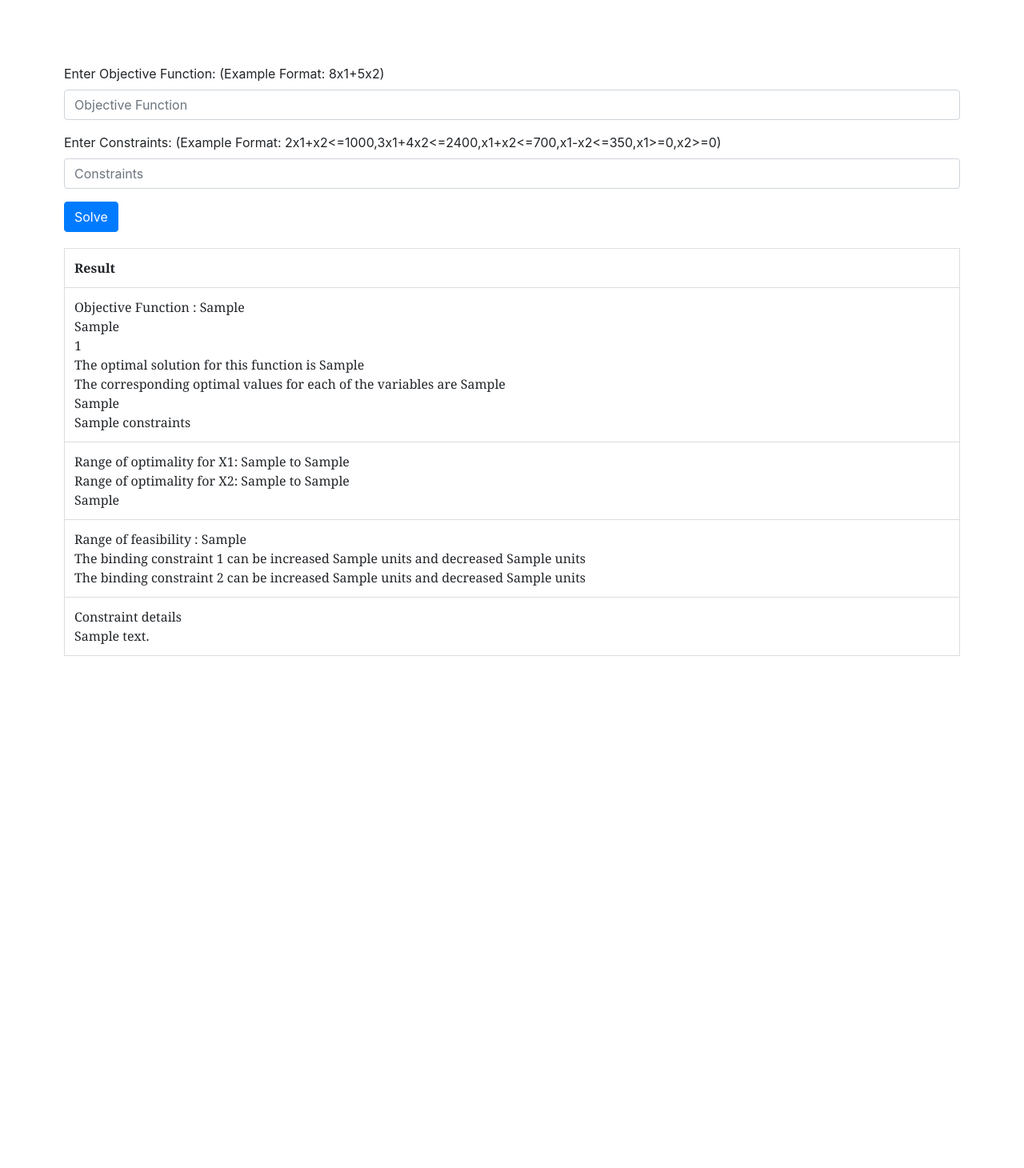
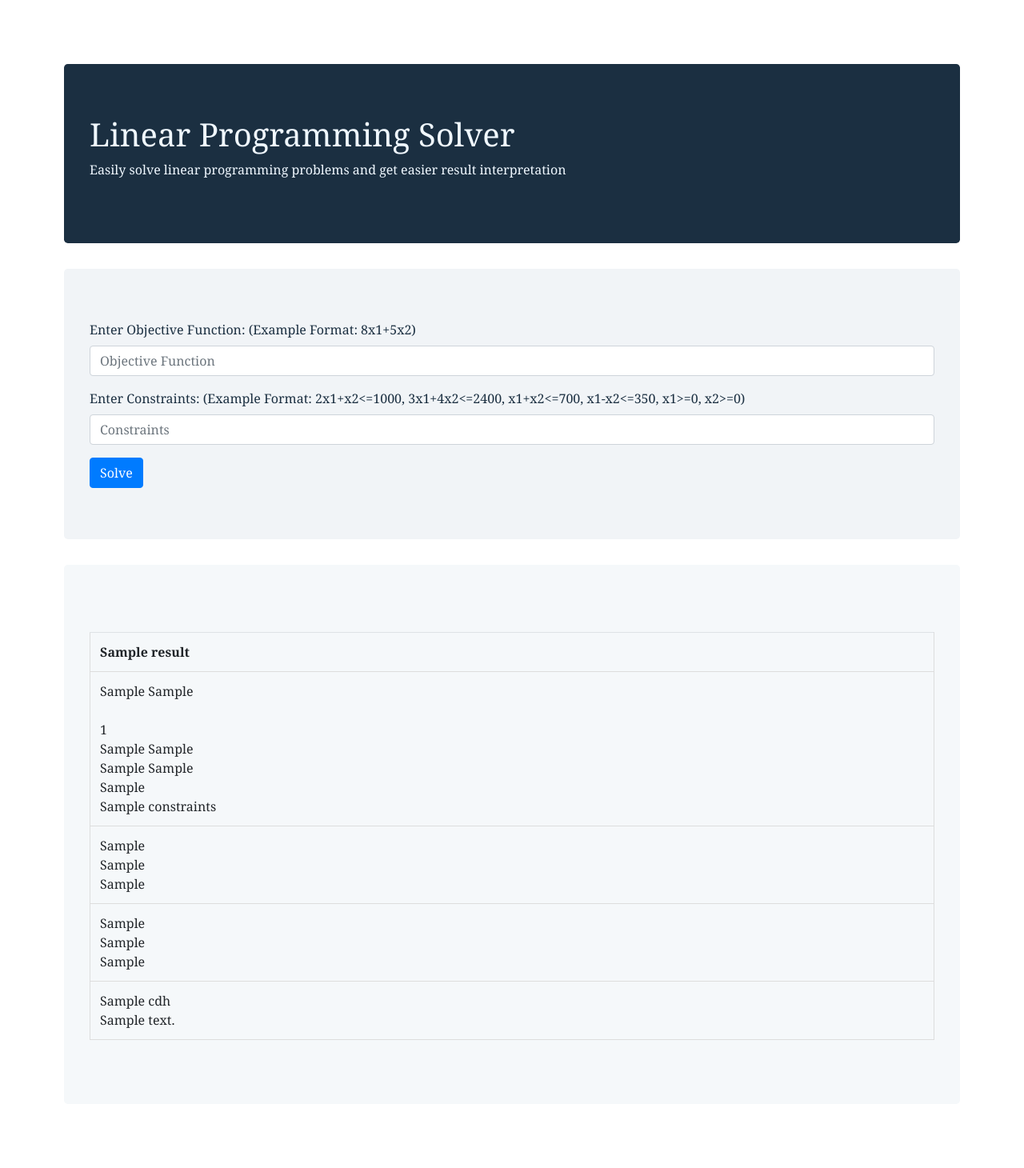
Before and after one commit to AnikaTabassum/linear_programming, a Flask app: template templates/form.html in a window 1280 px wide. Shown: the whole page at 80% size. Before the commit the page ends 820 px from the top, so only its background shows below. Run offline with Flask 2, Linux system fonts and the light colour scheme; the template is opened without the code that fills it: most values are stand-ins (such as "Sample title", 1, 10 or a date in 2020); some libraries are stand-ins or nearby versions.

Commit message:
UI updated

```diff
--- a/app.py
+++ b/app.py
@@ -352,8 +352,9 @@ def main(ObjectiveFunction, ConstraintList):
     command = ObjectiveFunction
     splitted_command = command.split()
 
+    ans_map['Result'] = "Result"
     ans_map['Objective_Function'] = command
-    ans_map["obj_func_exp"] = " Need to find the optimal solution for this."
+    ans_map["obj_func_exp"] = " Need to find the optimal solution for the objective function: "
 
     todo = splitted_command[0]
 
@@ -381,6 +382,8 @@ def main(ObjectiveFunction, ConstraintList):
         ans_map['RangeOfOptimality_minValX2']=optimalityRange['minValX2']
         ans_map['RangeOfOptimality_maxValX2']=optimalityRange['maxValX2']
 
+        ans_map["roo_string_1"] = "Range of optimality for X1 is "+str(optimalityRange['minValX1'])+" to "+str(optimalityRange['maxValX1'])
+        ans_map["roo_string_2"] = "Range of optimality for X2 is "+str(optimalityRange['minValX2'])+" to "+str(optimalityRange['maxValX2'])
         ans_map["RangeOfOptimality_exp"] = "The coeffiecient of the decision variables can be changed between this range keeping the optimal value unchanged."
 
 
@@ -394,7 +397,9 @@ def main(ObjectiveFunction, ConstraintList):
         ans_map['RangeOfFeasibility_optimalEquation2Increase'] = feasibilityRange['optimalEquation2Increase']
         ans_map['RangeOfFeasibility_optimalEquation2Decrease'] = feasibilityRange['optimalEquation2Decrease']
 
-        ans_map['RangeOfFeasibility_exp'] = "Determines the change range of the RHS of a constraint."
+        ans_map['rof_string_1'] = "The binding constraint 1 can be increased "+str(feasibilityRange['optimalEquation1Increase'])+" units and decreased "+str(feasibilityRange['optimalEquation1Decrease'])+" units"
+        ans_map['rof_string_2'] = "The binding constraint 2 can be increased "+str(feasibilityRange['optimalEquation2Increase'])+" units and decreased "+str(feasibilityRange['optimalEquation2Decrease'])+" units"
+        ans_map['RangeOfFeasibility_exp'] = "Range of feasibility : Determines the change range of the RHS of a constraint."
 
     ans_map['NumOfVar'] = solver.NumVariables()
     ans_map['NumOfVar_exp'] = "There are total " + str(solver.NumVariables()) + " decision variables"
@@ -416,6 +421,7 @@ def main(ObjectiveFunction, ConstraintList):
     new_constr_list = ConstraintList.replace(",",", ")
 
     ans_map['Constraints'] = new_constr_list
+    ans_map['cdh'] = "Constraint Details"
 
     print("RANGE CONSTR LIST: ",range_constraint_list)
 
@@ -451,7 +457,7 @@ def main(ObjectiveFunction, ConstraintList):
         print('Solution:')
         print('Objective value =', solver.Objective().Value())
         ans_map['ObjectiveValue'] = solver.Objective().Value()
-        ans_map['ObjectiveValue_exp'] = "This is the optimal solution."
+        ans_map['ObjectiveValue_exp'] = "The optimal solution for this function is: "
 
 
         #generic
@@ -466,6 +472,7 @@ def main(ObjectiveFunction, ConstraintList):
 
         print("offset ", solver.Objective().BestBound())
         ans_map["opt_val_list"] = optimal_value_list
+        ans_map['opt_val_exp'] = "The corresponding optimal values for each of the variables are: "
 
     else:
         print('The problem does not have an optimal solution.')
--- a/templates/form.html
+++ b/templates/form.html
@@ -5,6 +5,25 @@
         <meta charset="utf-8" />
         <title>LP Solver</title>
         <style>
+
+            #jumbotron-heading{
+                font-family: Georgia, 'Times New Roman', Times, serif;
+                background-color: rgb(27, 47, 65);
+                color: aliceblue;
+            }
+
+            #jumbotron-form{
+                font-family: Georgia, 'Times New Roman', Times, serif;
+                background-color: rgb(241, 244, 247);
+                color: rgb(27, 47, 65);
+            }
+
+            #jumbotron-table{
+                font-family: Georgia, 'Times New Roman', Times, serif;
+                background-color: rgb(245, 248, 250);
+                color: rgb(27, 47, 65);
+            }
+
             table {
                 font-family: Georgia, 'Times New Roman', Times, serif;
                 border-collapse: collapse;
@@ -44,10 +63,24 @@
         <script src="https://ajax.googleapis.com/ajax/libs/jquery/3.5.1/jquery.min.js"></script>
         <script src="https://cdnjs.cloudflare.com/ajax/libs/popper.js/1.16.0/umd/popper.min.js"></script>
         <script src="https://maxcdn.bootstrapcdn.com/bootstrap/4.5.2/js/bootstrap.min.js"></script>
+
+        <!--<meta name="viewport" content="width=device-width, initial-scale=1">
+        <link rel="stylesheet" href="https://maxcdn.bootstrapcdn.com/bootstrap/3.4.1/css/bootstrap.min.css">
+        <script src="https://ajax.googleapis.com/ajax/libs/jquery/3.5.1/jquery.min.js"></script>
+        <script src="https://maxcdn.bootstrapcdn.com/bootstrap/3.4.1/js/bootstrap.min.js"></script>-->
+
     </head>
     <body>
 
         <div id="wholeBody">
+
+
+            <div class="jumbotron" id="jumbotron-heading">
+                <h1>Linear Programming Solver</h1>
+                <p> Easily solve linear programming problems and get easier result interpretation</p>
+            </div>
+
+            <div class="jumbotron" id="jumbotron-form">
                 <form action="{{ url_for("gfg")}}" method="post">
 
                     <!--<label for="objective_function">Enter Objective Function: (Example Format: 8x1+5x2)</label>
@@ -62,24 +95,26 @@
                     </div>
 
                     <div class="form-group">
-                    <label for="constraints">Enter Constraints: (Example Format: 2x1+x2<=1000,3x1+4x2<=2400,x1+x2<=700,x1-x2<=350,x1>=0,x2>=0)</label>
+                        <label for="constraints">Enter Constraints: (Example Format: 2x1+x2<=1000, 3x1+4x2<=2400, x1+x2<=700, x1-x2<=350, x1>=0, x2>=0)</label>
                         <input type="text" class="form-control" id="constraints" placeholder="Constraints" name="constr">
                     </div>
 
-                <button type="submit" class="btn btn-primary">Solve</button> </form>
+                    <button type="submit" class="btn btn-primary">Solve</button>
+                </form>
+            </div>
 
-
+            <div class="jumbotron" id="jumbotron-table">
                 <table class = "table table-hover" id="resultTable">
                         <tr>
-                    <th>Result</th>
+                        <th>{{result['Result']}}</th>
                         </tr>
 
                         <tr>
-                        <td>Objective Function : {{result['Objective_Function']}} <br> {{result['obj_func_exp']}}
+                            <td>{{result['obj_func_exp']}} {{result['Objective_Function']}} <br>
                                 <br>{{result['NumOfVar_exp']}} <br>
 
-                        The optimal solution for this function is {{result['ObjectiveValue']}} <br>
-                        The corresponding optimal values for each of the variables are {{result['opt_val_list']}}
+                                {{result['ObjectiveValue_exp']}} {{result['ObjectiveValue']}} <br>
+                                {{result['opt_val_exp']}} {{result['opt_val_list']}}
 
                                 <br>{{result['Constraints_exp']}}
                                 <br>{{result['Constraints']}}
@@ -88,38 +123,55 @@
 
 
                         <tr>
-                        <td>Range of optimality for X1:
-                            {{result['RangeOfOptimality_minValX1']}} to {{result['RangeOfOptimality_maxValX1']}} <br>
-                            Range of optimality for X2:
-                            {{result['RangeOfOptimality_minValX2']}} to {{result['RangeOfOptimality_maxValX2']}}
+                            <td>{{result['roo_string_1']}} <br>
+                                {{result['roo_string_2']}}
                                 <br>
-                            {{result['RangeOfOptimality_exp']}} </td>
+                                {{result['RangeOfOptimality_exp']}}
+                            </td>
                         </tr>
 
                         <tr>
-                        <td>Range of feasibility : {{result['RangeOfFeasibility_exp']}}<br>
-                            The binding constraint 1 can be increased
-                            {{result['RangeOfFeasibility_optimalEquation1Increase']}} units and
-                             decreased {{result['RangeOfFeasibility_optimalEquation1Decrease']}} units <br>
-
-                            The binding constraint 2 can be increased
-                            {{result['RangeOfFeasibility_optimalEquation2Increase']}} units and
-                            decreased {{result['RangeOfFeasibility_optimalEquation2Decrease']}} units
-                            <br>
+                            <td>{{result['RangeOfFeasibility_exp']}}<br>
+                                {{result['rof_string_1']}}  <br>
+                                {{result['rof_string_2']}}<br>
                             </td>
                         </tr>
 
                         <tr>
                             <td>
-                            Constraint details <br>
+                                {{result['cdh']}} <br>
                                 {{result['constraint_details_str']}}
                             </td>
                         </tr>
 
 
                 </table>
+            </div>
+
 
             </div>
+
+
+
+        </div>
+
+        <!--<div class="container">
+            <h2>Panels with Contextual Classes</h2>
+            <div class="panel-group">
+
+
+              <div class="panel panel-primary">
+                <div class="panel-heading">Panel with panel-primary class</div>
+                <div class="panel-body">Panel Content</div>
+              </div>
+
+              <div class="panel panel-success">
+                <div class="panel-heading">Panel with panel-success class</div>
+                <div class="panel-body">Panel Content</div>
+              </div>
+
+            </div>
+          </div>-->
 
     </body>
 
```
Lines whose indentation alone changed are shown as unchanged.
